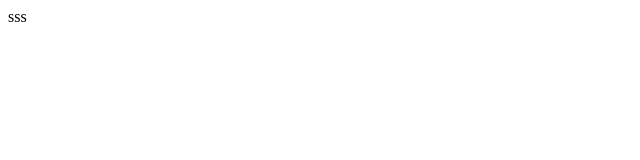
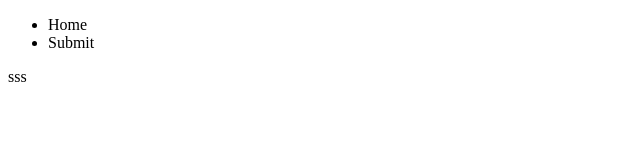
Before and after one commit to smdg972/firstproject, a plain HTML site: page index.html in a window 1280 px wide. Shown: the whole page, without its empty margins (0-640 px from the left). Drawn offline with Linux system fonts and the light colour scheme.

Commit message:
added navbar

```diff
--- a/index.html
+++ b/index.html
@@ -6,6 +6,15 @@
     <title>Document</title>
 </head>
 <body>
+    <nav>
+        <ul>
+            <li>
+                Home
+            </li>
+            <li>
+                Submit
+            </li>
+        </ul>
+    </nav>
   sss
 </body>
-</html>
```
